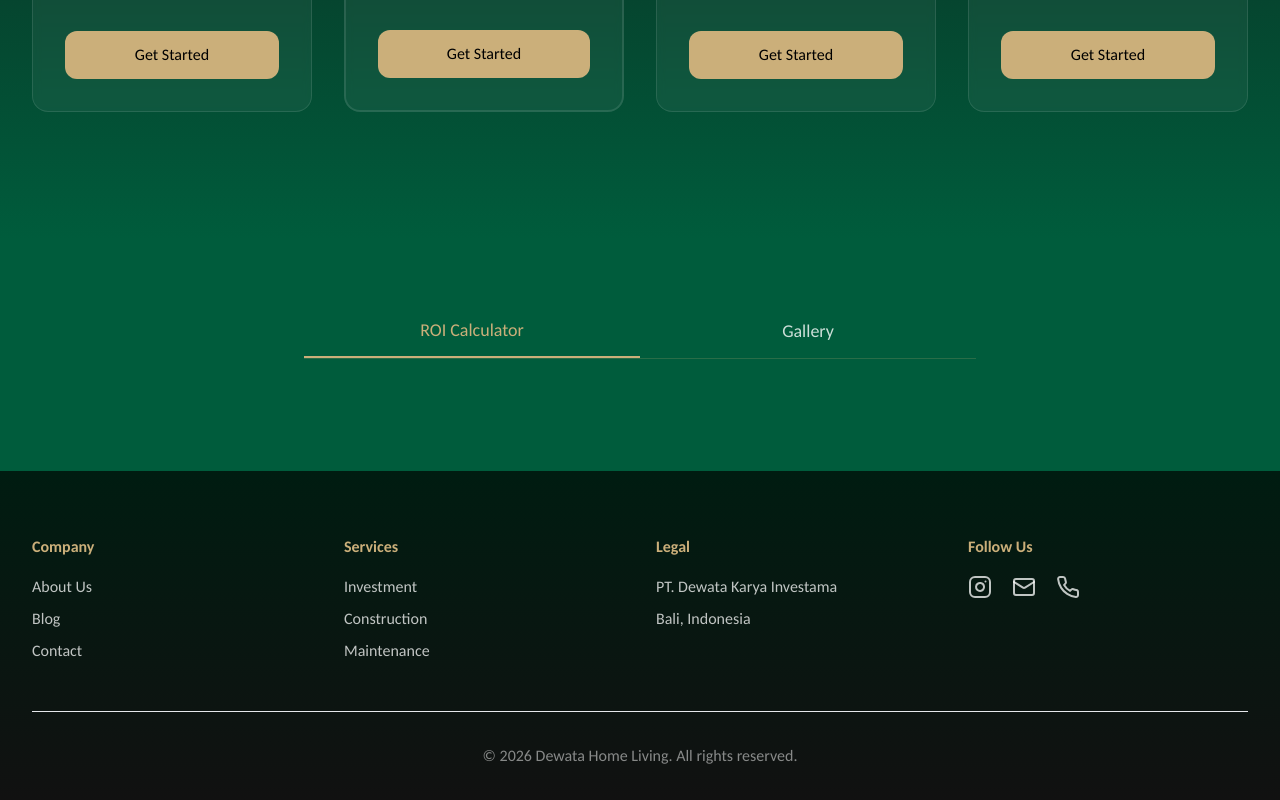
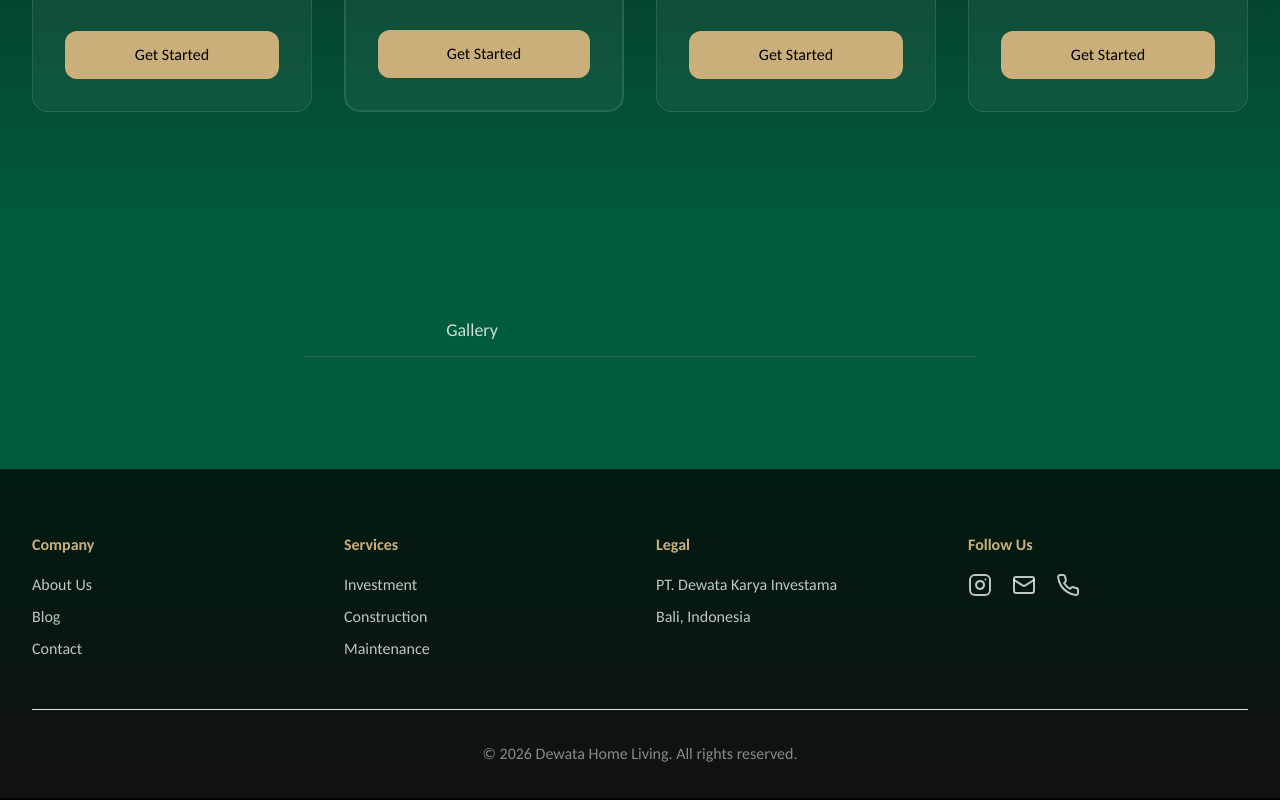
Before and after one commit to pixeldewuniverse/dewatahomeliving, a React (Vite) app: page /services/investment-package in a window 1280 px wide. Shown: the part 1269-2069 px from the top of the page. Built offline with nearby package versions, Linux system fonts and the light colour scheme; the HTML template or start-up script is replaced by a standard one; a web font is replaced by a local one.

Commit message:
Update InvestmentPackage.jsx

```diff
--- a/src/pages/InvestmentPackage.jsx
+++ b/src/pages/InvestmentPackage.jsx
@@ -135,7 +135,7 @@ const InvestmentPackage = () => {
        <section className="py-16 bg-[var(--emerald-green)]">
         <Tabs defaultValue="calculator" className="w-full">
           <TabsList className="grid w-full grid-cols-2 md:max-w-2xl mx-auto mb-12 h-auto bg-transparent border-b border-[#CBAF7A]/20 p-0 rounded-none">
-            <TabsTrigger value="calculator" className={`py-3 text-lg transition-all text-white/80 hover:text-[var(--dewata-gold)] data-[state=active]:text-[var(--dewata-gold)] data-[state=active]:shadow-none data-[state=active]:bg-transparent data-[state=active]:border-b-2 data-[state=active]:border-[#CBAF7A] rounded-none`}>ROI Calculator</TabsTrigger>
+            {/* <TabsTrigger value="calculator" className={`py-3 text-lg transition-all text-white/80 hover:text-[var(--dewata-gold)] data-[state=active]:text-[var(--dewata-gold)] data-[state=active]:shadow-none data-[state=active]:bg-transparent data-[state=active]:border-b-2 data-[state=active]:border-[#CBAF7A] rounded-none`}>ROI Calculator</TabsTrigger>*/}
             <TabsTrigger value="gallery" className={`py-3 text-lg transition-all text-white/80 hover:text-[var(--dewata-gold)] data-[state=active]:text-[var(--dewata-gold)] data-[state=active]:shadow-none data-[state=active]:bg-transparent data-[state=active]:border-b-2 data-[state=active]:border-[#CBAF7A] rounded-none`}>Gallery</TabsTrigger>
           </TabsList>
           {/*
```
